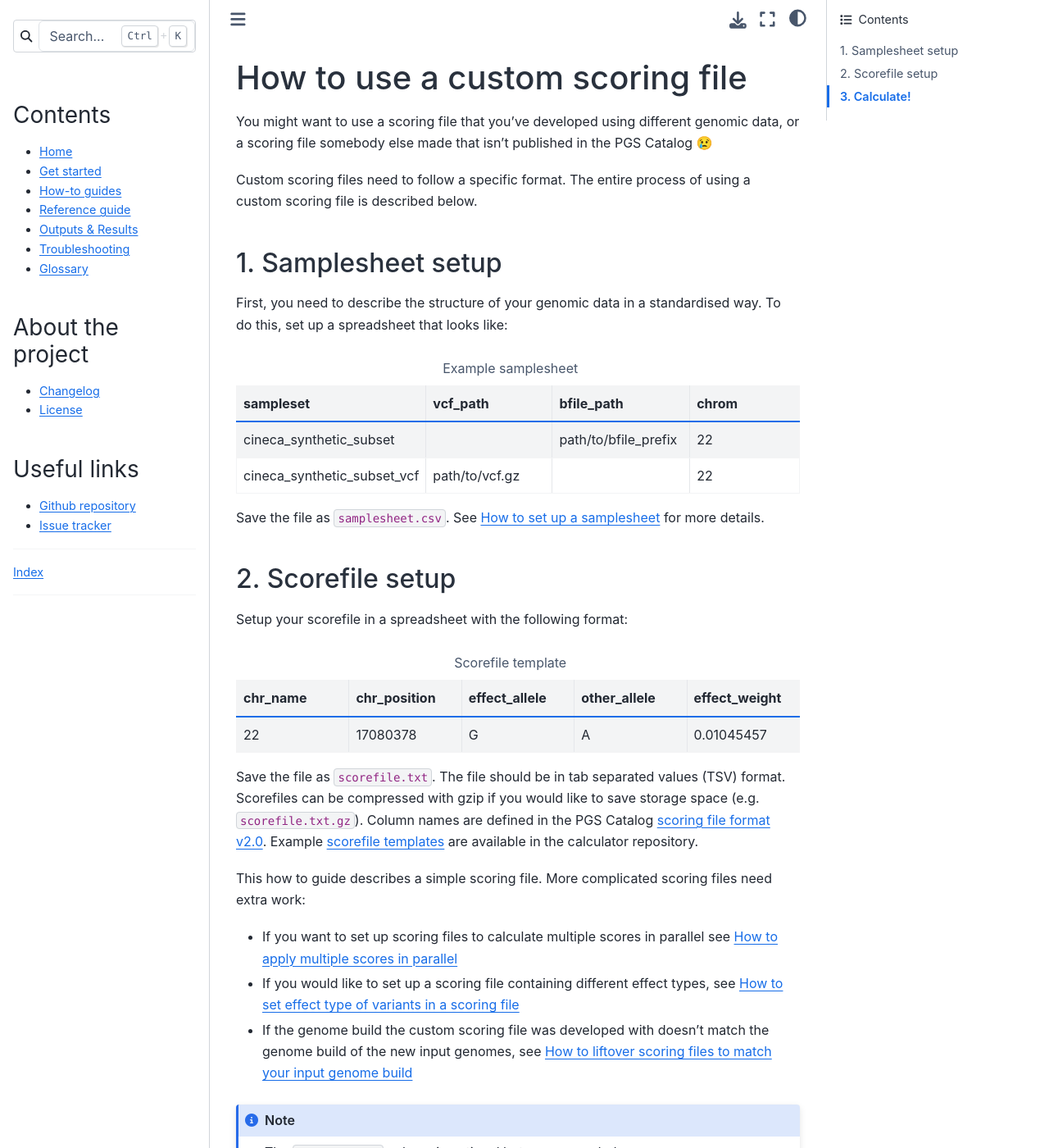
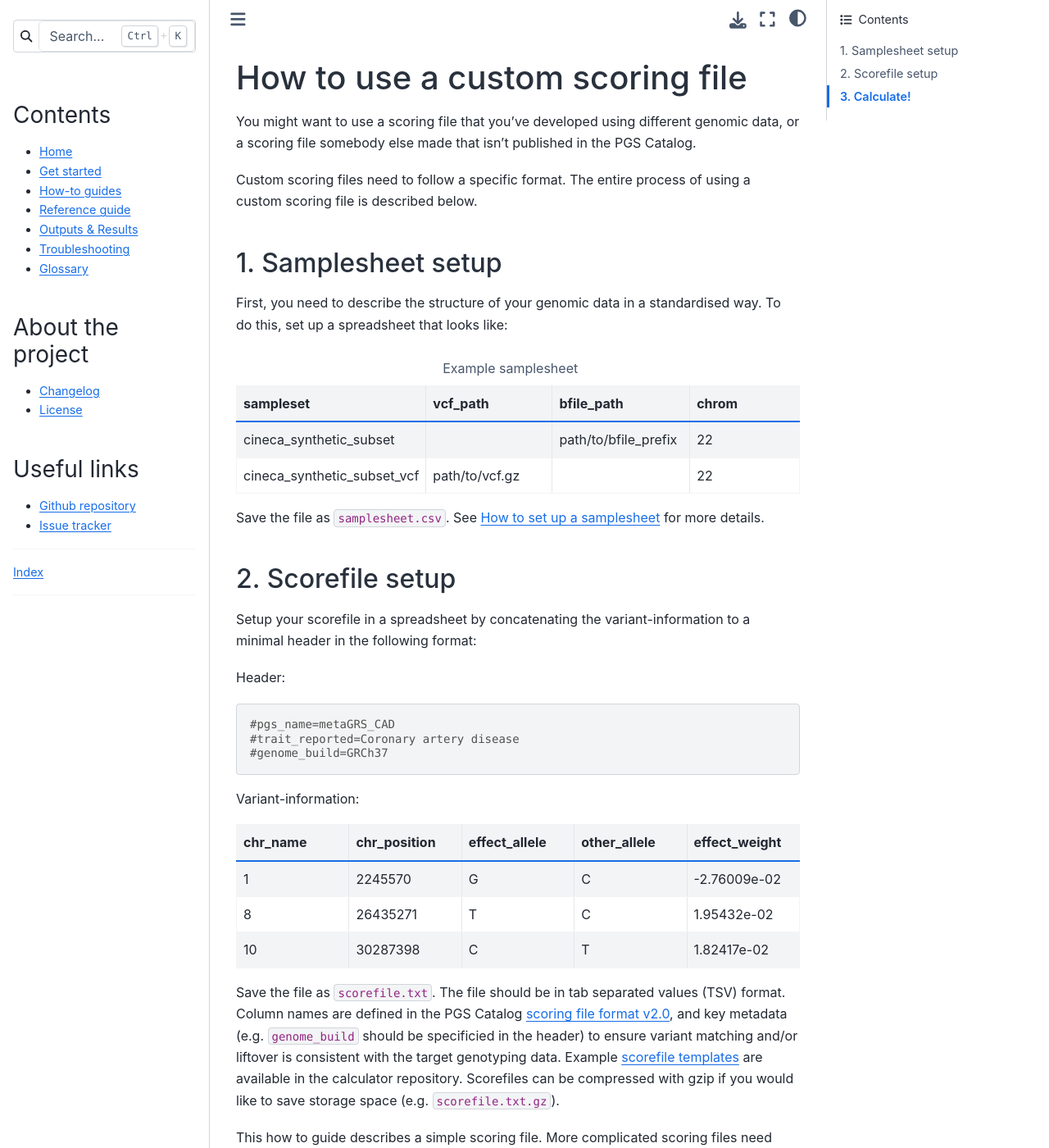
Before and after one commit to PGScatalog/pgsc_calc, a Sphinx documentation site: the page built from docs/how-to/calculate_custom.rst, in a window 1280 px wide and 1400 px high. Shown: the whole window at 82% size. Built offline with Sphinx 7.4.7 and the Sphinx Book theme 1.1.4, drawn with Linux system fonts in a browser that asks for light colours.

Commit message:
Example with header metadata (now needed for combine scorefile)

```diff
--- a/docs/how-to/calculate_custom.rst
+++ b/docs/how-to/calculate_custom.rst
@@ -5,7 +5,7 @@ How to use a custom scoring file
 
 You might want to use a scoring file that you've developed using different
 genomic data, or a scoring file somebody else made that isn't published in the
-PGS Catalog |:cry:|
+PGS Catalog.
 
 Custom scoring files need to follow a specific format. The entire process of
 using a custom scoring file is described below.
@@ -40,9 +40,18 @@ Save the file as ``samplesheet.csv``. See :ref:`setup samplesheet` for more deta
 2. Scorefile setup
 ~~~~~~~~~~~~~~~~~~
 
-Setup your scorefile in a spreadsheet with the following format:
+Setup your scorefile in a spreadsheet by concatenating the variant-information to a
+minimal header in the following format:
 
-.. list-table:: Scorefile template
+Header::
+
+    #pgs_name=metaGRS_CAD
+    #trait_reported=Coronary artery disease
+    #genome_build=GRCh37
+
+Variant-information:
+
+.. list-table::
    :widths: 20 20 20 20 20
    :header-rows: 1
 
@@ -51,17 +60,29 @@ Setup your scorefile in a spreadsheet with the following format:
      - effect_allele
      - other_allele
      - effect_weight
-   * - 22
-     - 17080378
+   * - 1
+     - 2245570
      - G
-     - A
-     - 0.01045457
+     - C
+     - -2.76009e-02
+   * - 8
+     - 26435271
+     - T
+     - C
+     - 1.95432e-02
+   * - 10
+     - 30287398
+     - C
+     - T
+     - 1.82417e-02
+
 
 Save the file as ``scorefile.txt``. The file should be in tab separated values
-(TSV) format. Scorefiles can be compressed with gzip if you would like to save
-storage space (e.g. ``scorefile.txt.gz``). Column names are defined in the PGS
-Catalog `scoring file format v2.0`_. Example `scorefile templates`_ are
-available in the calculator repository.
+(TSV) format. Column names are defined in the PGS Catalog `scoring file format v2.0`_,
+and key metadata (e.g. ``genome_build`` should be specificied in the header) to ensure
+variant matching and/or liftover is consistent with the target genotyping data.
+Example `scorefile templates`_ are available in the calculator repository. Scorefiles can be
+compressed with gzip if you would like to save storage space (e.g. ``scorefile.txt.gz``).
 
 This how to guide describes a simple scoring file. More complicated scoring
 files need extra work:
@@ -73,7 +94,7 @@ files need extra work:
 - If the genome build the custom scoring file was developed with doesn't match
   the genome build of the new input genomes, see :ref:`liftover`
 
-.. _`scorefile templates`: https://github.com/PGScatalog/pgsc_calc/blob/master/assets/examples/example_data/scorefile.txt
+.. _`scorefile templates`: https://github.com/PGScatalog/pgsc_calc/tree/main/assets/examples/scorefiles
 .. _`scoring file format v2.0`: https://www.pgscatalog.org/downloads/#scoring_header
 
 .. note:: The ``other_allele`` column is optional but recommended
```
Also changed, not shown: 2 other files.
